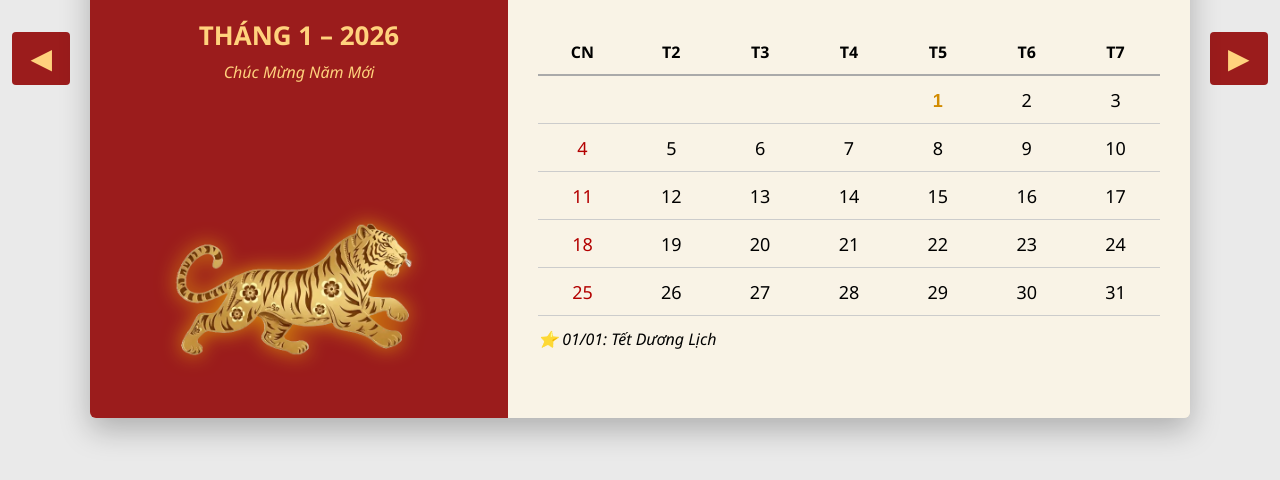
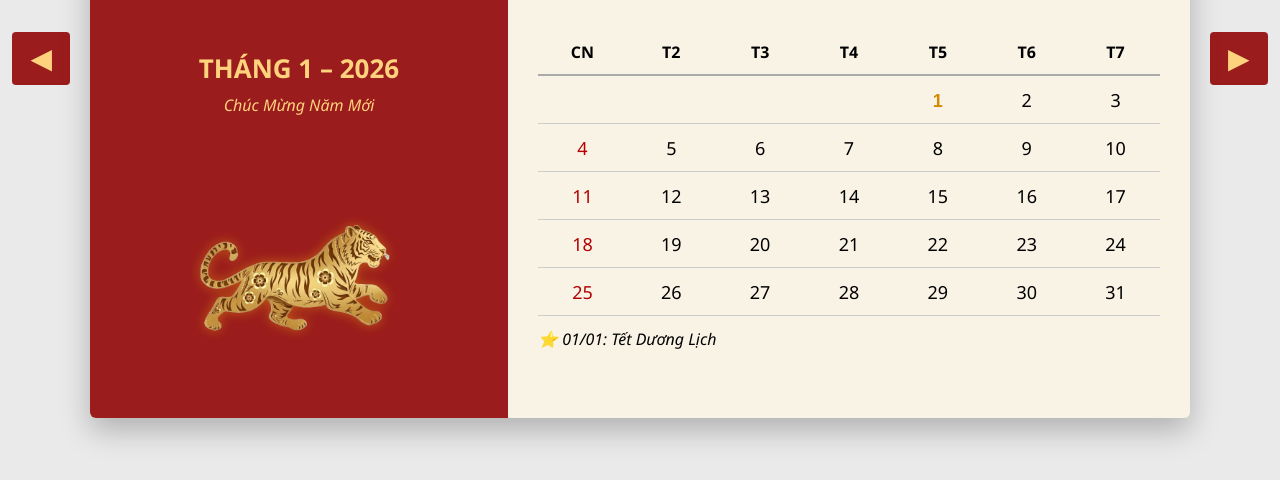
Before and after one commit to nguyenhuulong080903-bot/lich, a website: page index.html in a window 1280 px wide. Shown: the part 402-882 px from the top of the page. Drawn offline with Linux system fonts and the light colour scheme.

Commit message:
Update style.css

```diff
--- a/style.css
+++ b/style.css
@@ -78,9 +78,9 @@ body {
 }
 
 .zodiac {
-    max-width: 80%;
-    margin-top: 10px;
-    filter: drop-shadow(0 0 10px rgba(255, 215, 0, 0.6));
+    max-height: 230px;
+    width: auto;
+    filter: drop-shadow(0 0 6px rgba(255,215,0,0.35));
 }
 
 
```
